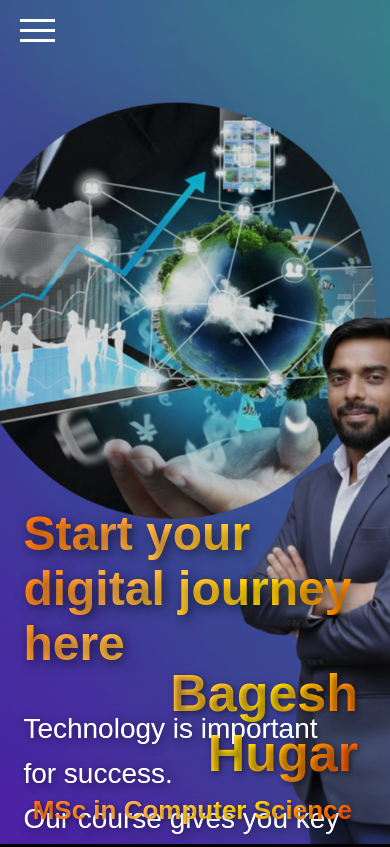
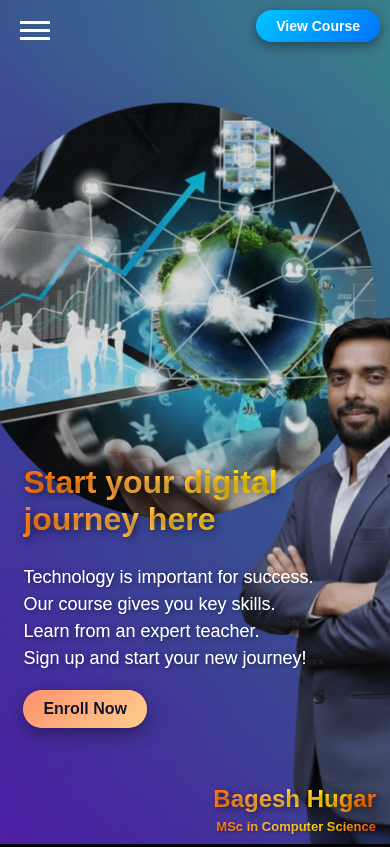
Before and after one commit to suriisuraj8-ship-it/bagesh, a website: page index.html in a window 390 px wide. Shown: the top 847 px of the page. Drawn offline with Linux system fonts and the light colour scheme.

Commit message:
Update index.html

```diff
--- a/index.html
+++ b/index.html
@@ -21,7 +21,7 @@
     z-index:100;
   }
   .hamburger{
-    width:35px;
+    width:30px;
     height:3px;
     background:#fff;
     position:relative;
@@ -30,37 +30,57 @@
   .hamburger::before, .hamburger::after{
     content:"";
     position:absolute;
-    width:35px;
+    width:30px;
     height:3px;
     background:#fff;
     left:0;
     transition:0.3s;
   }
-  .hamburger::before{ top:-10px;}
-  .hamburger::after{ top:10px;}
+  .hamburger::before{ top:-8px;}
+  .hamburger::after{ top:8px;}
+
+  /* View Course button on top right */
+  .view-course-btn{
+    position:fixed;
+    top:15px;
+    right:20px;
+    padding:10px 24px;
+    font-size:16px;
+    font-weight:700;
+    border:none;
+    border-radius:40px;
+    cursor:pointer;
+    color:#fff;
+    background:linear-gradient(135deg,#00c6ff,#0072ff);
+    z-index:101;
+    box-shadow:0 4px 12px rgba(0,0,0,0.4);
+    transition: transform .2s ease, box-shadow .2s ease;
+  }
+  .view-course-btn:hover{
+    transform:scale(1.05);
+    box-shadow:0 6px 18px rgba(0,0,0,0.45);
+  }
 
   /* Sidebar menu */
   .sidebar{
     position:fixed;
     top:0;
-    left:-250px;
-    width:250px;
+    left:-230px;
+    width:230px;
     height:100%;
     background:rgba(0,0,0,0.95);
     display:flex;
     flex-direction:column;
     align-items:center;
     justify-content:center;
-    gap:40px;
+    gap:32px;
     transition:0.3s;
     z-index:99;
   }
-  .sidebar.show{
-    left:0;
-  }
+  .sidebar.show{ left:0; }
   .sidebar button{
-    padding:12px 40px;
-    font-size:20px;
+    padding:10px 32px;
+    font-size:18px;
     font-weight:600;
     border:none;
     border-radius:30px;
@@ -88,8 +108,7 @@
     flex-direction:column;
     justify-content:flex-start;
     align-items:flex-start;
-    padding-left:6%;
-    padding-right:6%;
+    padding:0 6%;
     filter:brightness(1.15);
   }
   .hero::before{
@@ -105,102 +124,100 @@
     z-index:2;
     display:flex;
     flex-direction:column;
-    gap:24px;
+    gap:18px;
     align-items:flex-start;
-    margin-top:60vh;
+    margin-top:55vh;
   }
   .hero-content h1{
-    font-size:56px;
+    font-size:42px;
     font-weight:800;
     background: linear-gradient(120deg, #ff6a00, #ffb347, #ffd700, #ff4500);
     -webkit-background-clip: text;
     -webkit-text-fill-color: transparent;
-    text-shadow:3px 3px 12px rgba(0,0,0,0.6);
-    margin-bottom:12px;
+    text-shadow:2px 2px 8px rgba(0,0,0,0.6);
+    margin-bottom:8px;
   }
   .hero-content p{
-    font-size:32px;
+    font-size:22px;
     color:#f0f8ff;
-    line-height:1.6;
-    max-width:1000px;
+    line-height:1.5;
+    max-width:800px;
     word-wrap:break-word;
-    text-shadow:1.5px 1.5px 8px rgba(0,0,0,0.5);
+    text-shadow:1px 1px 5px rgba(0,0,0,0.5);
   }
-  .buttons{
-    display:flex;
-    gap:24px;
-    margin-top:12px;
-  }
+
+  /* Enroll Now button smaller */
   .btn{
-    padding:20px 40px;
-    font-size:28px;
+    padding:12px 24px;
+    font-size:18px;
     font-weight:700;
     border:none;
-    border-radius:56px;
+    border-radius:36px;
     cursor:pointer;
     color:#071426;
     background: linear-gradient(135deg, #ff7e5f, #feb47b);
-    box-shadow:0 8px 24px rgba(0,0,0,0.4);
+    box-shadow:0 6px 18px rgba(0,0,0,0.4);
     transition: transform .2s ease, box-shadow .2s ease;
   }
-  .btn.secondary{
-    background:linear-gradient(135deg,#00c6ff,#0072ff);
-    color:#fff;
-  }
-  .btn:hover{ transform:scale(1.05); box-shadow:0 12px 36px rgba(0,0,0,0.45); }
+  .btn:hover{ transform:scale(1.05); box-shadow:0 10px 28px rgba(0,0,0,0.45); }
 
+  /* Teacher Info reduced final 5% */
   .teacher-info{
     position:absolute;
     bottom:0;
     right:0;
     text-align:right;
     z-index:2;
-    padding:24px 40px;
+    padding:12px 20px;
     border-radius:12px;
   }
   .teacher-info h2{
-    font-size:64px;
+    font-size:28px; /* final reduction */
     font-weight:900;
-    margin-bottom:12px;
+    margin-bottom:6px;
     background: linear-gradient(120deg, #ff6a00, #ffb347, #ffd700, #ff4500);
     -webkit-background-clip: text;
     -webkit-text-fill-color: transparent;
     text-shadow:2px 2px 6px rgba(0,0,0,0.5);
   }
   .teacher-info p{
-    font-size:30px;
+    font-size:15px; /* final reduction */
     font-weight:700;
     background: linear-gradient(120deg, #ff6a00, #ffb347, #ffd700, #ff4500);
     -webkit-background-clip: text;
     -webkit-text-fill-color: transparent;
-    text-shadow:1.5px 1.5px 4px rgba(0,0,0,0.4);
+    text-shadow:1px 1px 3px rgba(0,0,0,0.4);
     margin:0;
   }
 
   .about{
     background:#000;
     color:#ddd;
-    padding:120px 6%;
+    padding:80px 6%;
     text-align:center;
   }
   .about h3{
-    font-size:44px;
+    font-size:32px;
     color:#ff6f61;
     text-shadow:2px 2px 8px rgba(0,0,0,0.5);
   }
   .about p{
-    font-size:30px;
+    font-size:22px;
     color:#cce7ff;
-    text-shadow:1.5px 1.5px 4px rgba(0,0,0,0.4);
+    text-shadow:1px 1px 4px rgba(0,0,0,0.4);
   }
 
+  /* Mobile Adjustments */
   @media (max-width:480px){
-    .hero h1{ font-size:48px; }
-    .hero p{ font-size:28px; max-width:320px; }
-    .btn{ padding:16px 32px; font-size:24px; }
-    .teacher-info h2{ font-size:52px; }
-    .teacher-info p{ font-size:26px; }
-    .teacher-info{ bottom:0; right:0; padding:18px 32px; }
+    .hero-content h1{ font-size:32px; }
+    .hero-content p{ font-size:18px; max-width:300px; }
+    .btn{ padding:10px 20px; font-size:16px; }
+    .view-course-btn{ top:10px; right:10px; padding:8px 20px; font-size:14px; }
+    .teacher-info h2{ font-size:24px; }
+    .teacher-info p{ font-size:13px; }
+    .teacher-info{ bottom:0; right:0; padding:10px 14px; }
+    .about h3{ font-size:28px; }
+    .about p{ font-size:18px; }
   }
 </style>
 </head>
@@ -210,6 +227,9 @@
   <div class="nav">
     <div class="hamburger" onclick="toggleSidebar()"></div>
   </div>
+
+  <!-- View Course button fixed top right -->
+  <button class="view-course-btn" onclick="location.href='course.html'">View Course</button>
 
   <!-- Sidebar -->
   <div class="sidebar" id="sidebar">
@@ -229,7 +249,6 @@
       </p>
       <div class="buttons">
         <button class="btn" onclick="location.href='login.html'">Enroll Now</button>
-        <button class="btn secondary" onclick="location.href='course.html'">View Course</button>
       </div>
     </div>
 
@@ -239,6 +258,7 @@
     </div>
   </section>
 
+  <!-- About Section -->
   <section class="about">
     <h3>About the Teacher</h3>
     <p>Add your information here...</p>
```
